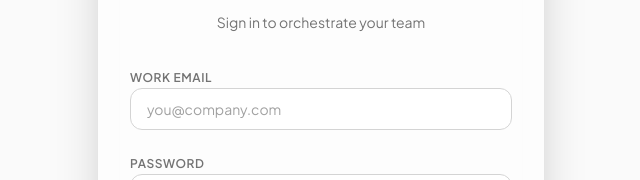
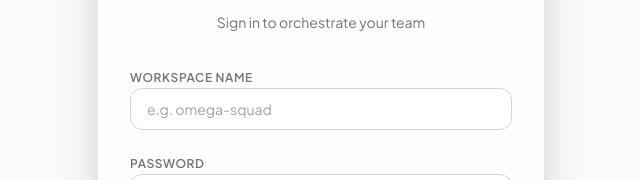
Before and after one commit to mketiku/parrit, a React (Vite) app: page / in a window 1280 px wide. Shown: the part 286-466 px from the top of the page, without its empty margins (319-959 px from the left). Built offline with nearby package versions, Linux system fonts and the light colour scheme; no server answers.

Commit message:
feat: switch auth from email to workspace pseudonym for enterprise privacy

```diff
--- a/src/features/auth/components/AuthScreen.tsx
+++ b/src/features/auth/components/AuthScreen.tsx
@@ -3,7 +3,7 @@ import { supabase } from '../../../lib/supabase';
 import { Bird, Loader2 } from 'lucide-react';
 
 export function AuthScreen() {
-  const [email, setEmail] = useState('');
+  const [workspaceName, setWorkspaceName] = useState('');
   const [password, setPassword] = useState('');
   const [isSignUp, setIsSignUp] = useState(false);
   const [isLoading, setIsLoading] = useState(false);
@@ -15,20 +15,26 @@ export function AuthScreen() {
     setErrorMSG(null);
 
     try {
+      // Create a pseudo-email string mapped to the workspace name to satisfy Supabase
+      const pseudoEmail = `${workspaceName
+        .trim()
+        .toLowerCase()
+        .replace(/[^a-z0-9]/g, '-')}@parrit.local`;
+
       if (isSignUp) {
         const { error } = await supabase.auth.signUp({
-          email,
+          email: pseudoEmail,
           password,
         });
         if (error) throw error;
         // Sometimes signUp requires email confirmation depending on Supabase settings
         alert(
-          'Success! Check your email to confirm your account (if enabled), or just sign in now.'
+          'Workspace successfully created! You are securely authenticated.'
         );
         setIsSignUp(false);
       } else {
         const { error } = await supabase.auth.signInWithPassword({
-          email,
+          email: pseudoEmail,
           password,
         });
         if (error) throw error;
@@ -70,15 +76,15 @@ export function AuthScreen() {
         <form onSubmit={handleSubmit} className="space-y-5">
           <div className="space-y-1">
             <label className="text-xs font-semibold uppercase tracking-wider text-neutral-500 dark:text-neutral-400">
-              Work Email
+              Workspace Name
             </label>
             <input
-              type="email"
+              type="text"
               required
-              value={email}
-              onChange={(e) => setEmail(e.target.value)}
+              value={workspaceName}
+              onChange={(e) => setWorkspaceName(e.target.value)}
               className="w-full rounded-xl border border-neutral-300 bg-white/80 px-4 py-2.5 text-sm outline-none transition-all placeholder:text-neutral-400 focus:border-indigo-500 focus:ring-2 focus:ring-indigo-500/20 dark:border-neutral-700 dark:bg-neutral-900/80 dark:placeholder:text-neutral-600 dark:focus:border-indigo-400"
-              placeholder="you@company.com"
+              placeholder="e.g. omega-squad"
             />
           </div>
 
```
